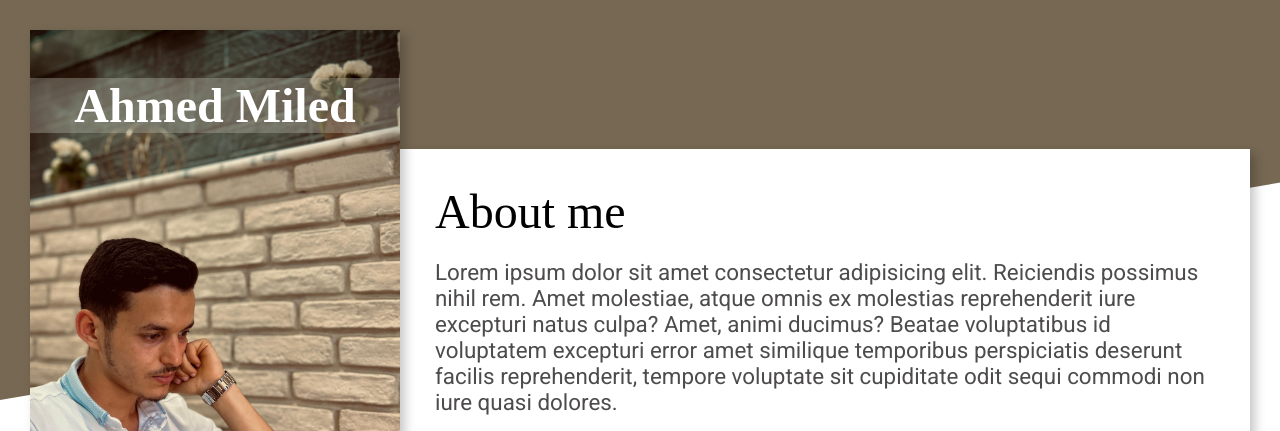
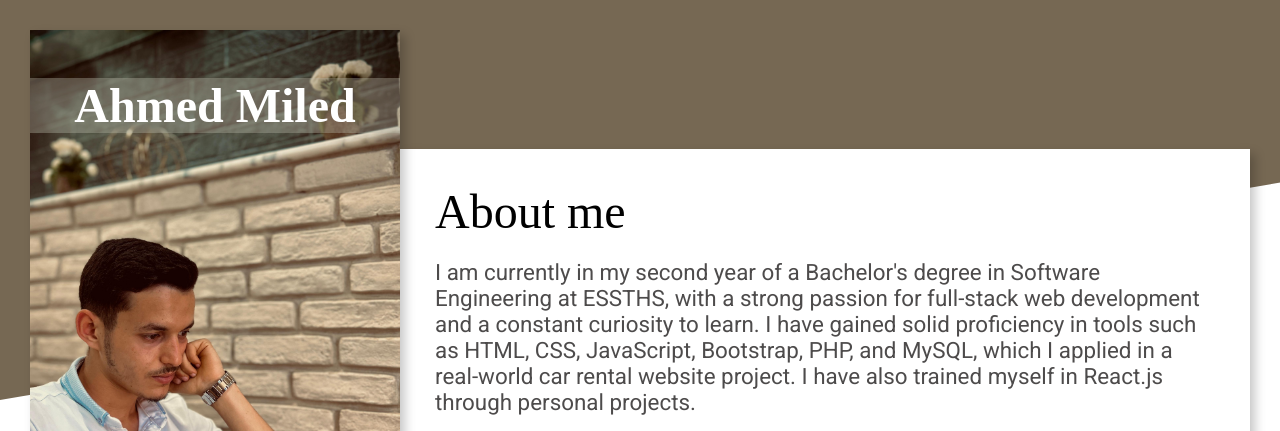
Before and after one commit to Ahmed-Miled/dashboard2, a plain HTML site: page index.html in a window 1280 px wide. Shown: the top 431 px of the page. Drawn offline with nearby package versions, Linux system fonts and the light colour scheme.

Commit message:
about me section

```diff
--- a/index.html
+++ b/index.html
@@ -28,10 +28,7 @@
     <div class="aboutMeBox">
       <div class="about">About me </div>
       <div class="introduction">
-        Lorem ipsum dolor sit amet consectetur adipisicing elit. Reiciendis possimus nihil rem. Amet molestiae, atque
-        omnis ex molestias reprehenderit iure excepturi natus culpa? Amet, animi ducimus? Beatae voluptatibus id
-        voluptatem excepturi error amet similique temporibus perspiciatis deserunt facilis reprehenderit, tempore
-        voluptate sit cupiditate odit sequi commodi non iure quasi dolores.
+        I am currently in my second year of a Bachelor's degree in Software Engineering at ESSTHS, with a strong passion for full-stack web development and a constant curiosity to learn. I have gained solid proficiency in tools such as HTML, CSS, JavaScript, Bootstrap, PHP, and MySQL, which I applied in a real-world car rental website project. I have also trained myself in React.js through personal projects.
       </div>
       <div class="logos">
         <a href="https://github.com/Vole-de-Mort" target="_blank">
```
